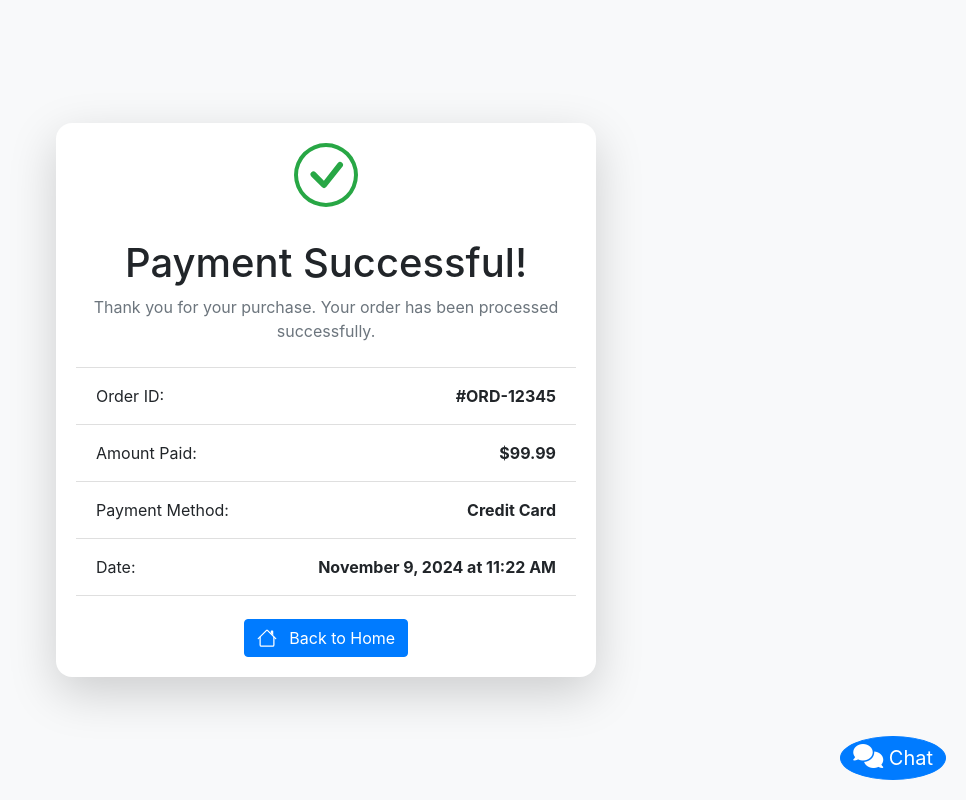
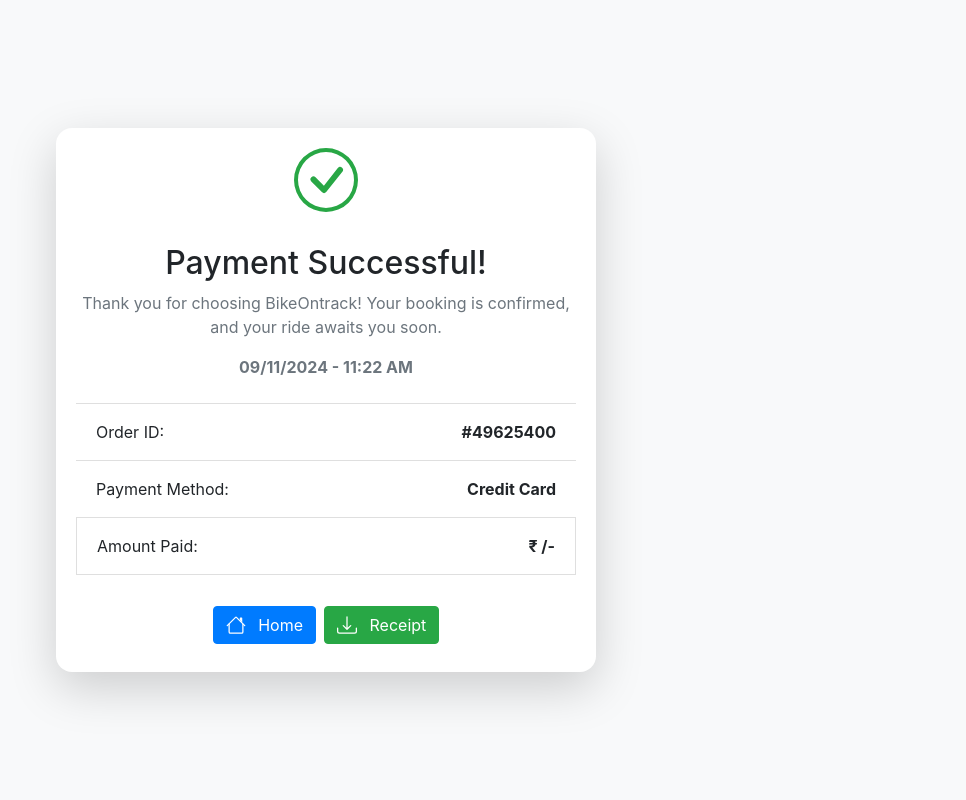
Before and after one commit to rkgupta-dev/bike-rental, a Vue app: page /payment-success in a window 1280 px wide. Shown: the whole page, without its empty margins (314-1280 px from the left). Built offline with nearby package versions, Linux system fonts and the light colour scheme.

Commit message:
updates payment success and cancel page.

```diff
--- a/src/components/CheckOut.vue
+++ b/src/components/CheckOut.vue
@@ -1,7 +1,7 @@
 <template>
   <div>
     <NavBar />
-    <b-container style="margin-top: 4rem;">
+    <b-container style="margin-top: 4rem">
       <h2 class="text-center my-2">Booking Details</h2>
       <b-row>
         <b-col cols="12" md="6">
@@ -282,6 +282,21 @@ export default {
         amount: this.totalPrice, // Amount to be charged in INR
       };
 
+      const bookingDetails = {
+        bikeName: this.bike.name,
+        originalPrice: this.bike.originalPrice,
+        discountedPrice: this.discountedPrice,
+        addonPrice: this.selectedAddonPrice,
+        deliveryCharge: this.isDelivery ? 500 : 0,
+        totalPrice: this.totalPrice,
+        selectedAddon: this.addonOptions.find(
+          (option) => option.value === this.selectedAddon
+        )?.text,
+      };
+
+      // Save booking details to localStorage
+      localStorage.setItem("bookingDetails", JSON.stringify(bookingDetails));
+
       try {
         console.log(paymentDetails);
         // Call the backend to create the Stripe session
--- a/src/router.js
+++ b/src/router.js
@@ -96,11 +96,13 @@ export default new Router({
       path: "/payment-success",
       name: "payment-success",
       component: PaymentSuccess,
+      meta: { hideChatBot: true },
     },
     {
       path: "/payment-cancelled",
       name: "payment-cancelled",
       component: PaymentCancel,
+      meta: { hideChatBot: true },
     },
     {
       path: "/how-it-works",
--- a/src/views/PaymentCancel.vue
+++ b/src/views/PaymentCancel.vue
@@ -12,10 +12,9 @@
                 variant="danger"
                 class="mb-3 animated-icon large-icon"
               />
-              <h1 class="mt-3 mb-2 text-danger">Payment Cancelled</h1>
+              <h2 class="mt-3 mb-2 text-danger">Payment Cancelled</h2>
               <p class="text-muted">
-                Your payment was not completed. Please try again or contact
-                support if you need assistance.
+                Payment failed! Please try again or contact support if you need help.
               </p>
             </div>
 
@@ -46,14 +45,14 @@
                 </b-list-group-item>
               </b-list-group> -->
 
-            <div class="text-center mt-4">
-              <b-button variant="success" @click="retryPayment">
+            <div class="d-flex justify-content-center align-items-center mt-4">
+              <b-button variant="success" @click="retryPayment" class="my-2">
                 <b-icon icon="arrow-repeat" class="mr-2" />
-                Retry Payment
+                Retry
               </b-button>
               <b-button variant="secondary" to="/" class="ml-2">
                 <b-icon icon="house" class="mr-2" />
-                Back to Home
+                Home
               </b-button>
             </div>
           </b-card>
--- a/src/views/PaymentSuccess.vue
+++ b/src/views/PaymentSuccess.vue
@@ -12,11 +12,12 @@
                 variant="success"
                 class="mb-3 animated-icon large-icon"
               />
-              <h1 class="mt-3 mb-2">Payment Successful!</h1>
+              <h2 class="mt-3 mb-2">Payment Successful!</h2>
               <p class="text-muted">
-                Thank you for your purchase. Your order has been processed
-                successfully.
+                Thank you for choosing BikeOntrack! Your booking is confirmed,
+                and your ride awaits you soon.
               </p>
+              <strong class="text-muted">{{ formattedDateTime }}</strong>
             </div>
 
             <b-list-group flush>
@@ -26,30 +27,29 @@
                 <span>Order ID:</span>
                 <strong>#{{ orderId }}</strong>
               </b-list-group-item>
-              <b-list-group-item
-                class="d-flex justify-content-between align-items-center"
-              >
-                <span>Amount Paid:</span>
-                <strong>{{ formatCurrency(amount) }}</strong>
-              </b-list-group-item>
+
               <b-list-group-item
                 class="d-flex justify-content-between align-items-center"
               >
                 <span>Payment Method:</span>
-                <strong>{{ paymentMethod }}</strong>
+                <strong>Credit Card</strong>
               </b-list-group-item>
-              <b-list-group-item
+            </b-list-group>
+            <b-list-group-item
                 class="d-flex justify-content-between align-items-center"
               >
-                <span>Date:</span>
-                <strong>{{ formatDate(date) }}</strong>
+                <span>Amount Paid:</span>
+                <strong>₹ {{ bookingDetails.totalPrice }}/-</strong>
               </b-list-group-item>
-            </b-list-group>
 
             <div class="text-center mt-4">
-              <b-button variant="primary" to="/">
+              <b-button variant="primary" to="/" class="my-2 mr-2">
                 <b-icon icon="house" class="mr-2" />
-                Back to Home
+                Home
+              </b-button>
+              <b-button variant="success" @click="downloadReceipt">
+                <b-icon icon="download" class="mr-2" />
+                Receipt
               </b-button>
             </div>
           </b-card>
@@ -60,42 +60,47 @@
 </template>
 
 <script>
-import { ref } from "vue";
+export default {
+  data() {
+    return {
+      bookingDetails: {},
+      formattedDateTime: "",
+      orderId: "",
+    };
+  },
+  created() {
+    // Retrieve booking details from localStorage
+    const details = localStorage.getItem("bookingDetails");
+    if (details) {
+      this.bookingDetails = JSON.parse(details);
+    }
 
-export default {
-  name: "PaymentSuccessPage",
-  components: {},
-  setup() {
-    const orderId = ref("ORD-12345");
-    const amount = ref(99.99);
-    const paymentMethod = ref("Credit Card");
-    const date = ref(new Date());
+    // Get current date and time
+    const now = new Date();
+    const date = now.toLocaleDateString("en-GB", {
+      day: "2-digit",
+      month: "2-digit",
+      year: "numeric",
+    });
+    const time = now.toLocaleTimeString("en-US", {
+      hour: "2-digit",
+      minute: "2-digit",
+      hour12: true,
+    });
+    this.formattedDateTime = `${date} - ${time}`;
 
-    const formatCurrency = (value) => {
-      return new Intl.NumberFormat("en-US", {
-        style: "currency",
-        currency: "USD",
-      }).format(value);
-    };
+    // Generate a random order ID
+    this.orderId = this.generateOrderId();
+  },
+  methods: {
+    generateOrderId() {
+      // Generate a random 8-digit number
+      return Math.floor(10000000 + Math.random() * 90000000);
+    },
+    downloadReceipt(){
+      alert("Your Recipt Downloding.......")
+    }
 
-    const formatDate = (date) => {
-      return new Intl.DateTimeFormat("en-US", {
-        year: "numeric",
-        month: "long",
-        day: "numeric",
-        hour: "2-digit",
-        minute: "2-digit",
-      }).format(date);
-    };
-
-    return {
-      orderId,
-      amount,
-      paymentMethod,
-      date,
-      formatCurrency,
-      formatDate,
-    };
   },
 };
 </script>
```
